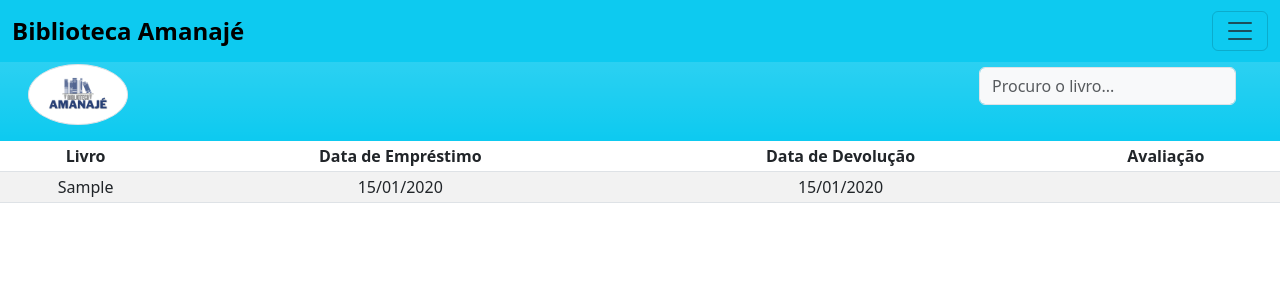
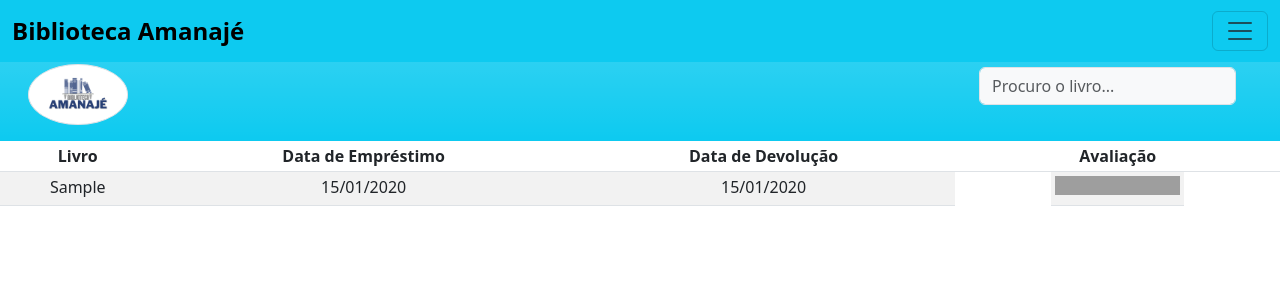
Before and after one commit to DougVikt/SITE_GERENT_BIBLIOTECA, a PHP site: page /historico_user.php in a window 1280 px wide. Shown: the top 300 px of the page. Run offline with PHP 8.4, Linux system fonts and the light colour scheme; the visitor is signed in with stand-in values (Sample User, id 1); tables that the repository leaves empty hold one stand-in row (values such as "Sample post"); grey boxes are pictures that could not be loaded.

Commit message:
Add files via upload

```diff
--- a/css/style.css
+++ b/css/style.css
@@ -24,3 +24,29 @@
     padding:20px;
     font-family: Cambria, Cochin, Georgia, Times, 'Times New Roman', serif;
 }
+
+
+.rating {
+    display: inline-block;
+    font-size: 0;
+    position: relative;
+  }
+
+  .rating .star {
+    display: inline-block;
+    width: 25px;
+    height: 25px;
+    background: url('star.png') no-repeat;
+    background-size: contain;
+    cursor: pointer;
+  }
+
+  .rating .star:hover,
+  .rating .star:hover ~ .star {
+    background-position: 0 -25px;
+  }
+
+  .rating .star.active,
+  .rating .star.active ~ .star {
+    background-position: 0 -50px;
+  }
```
